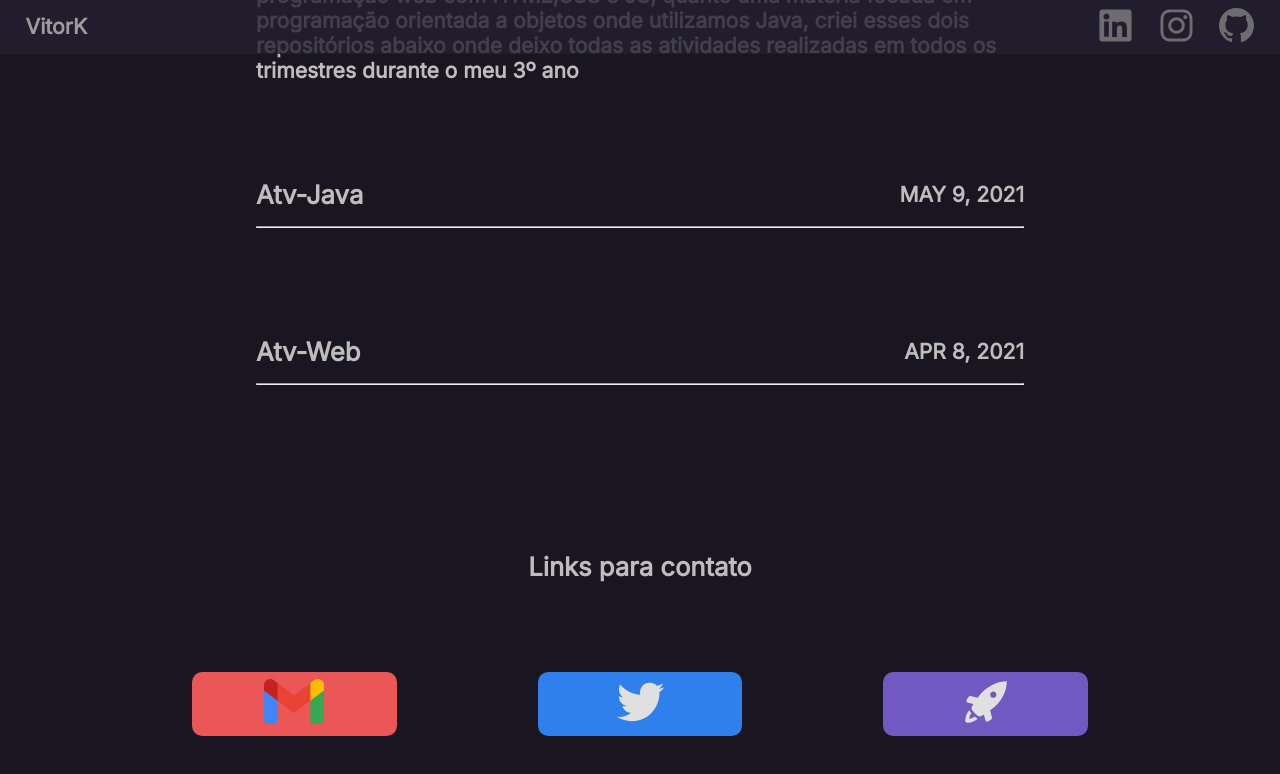
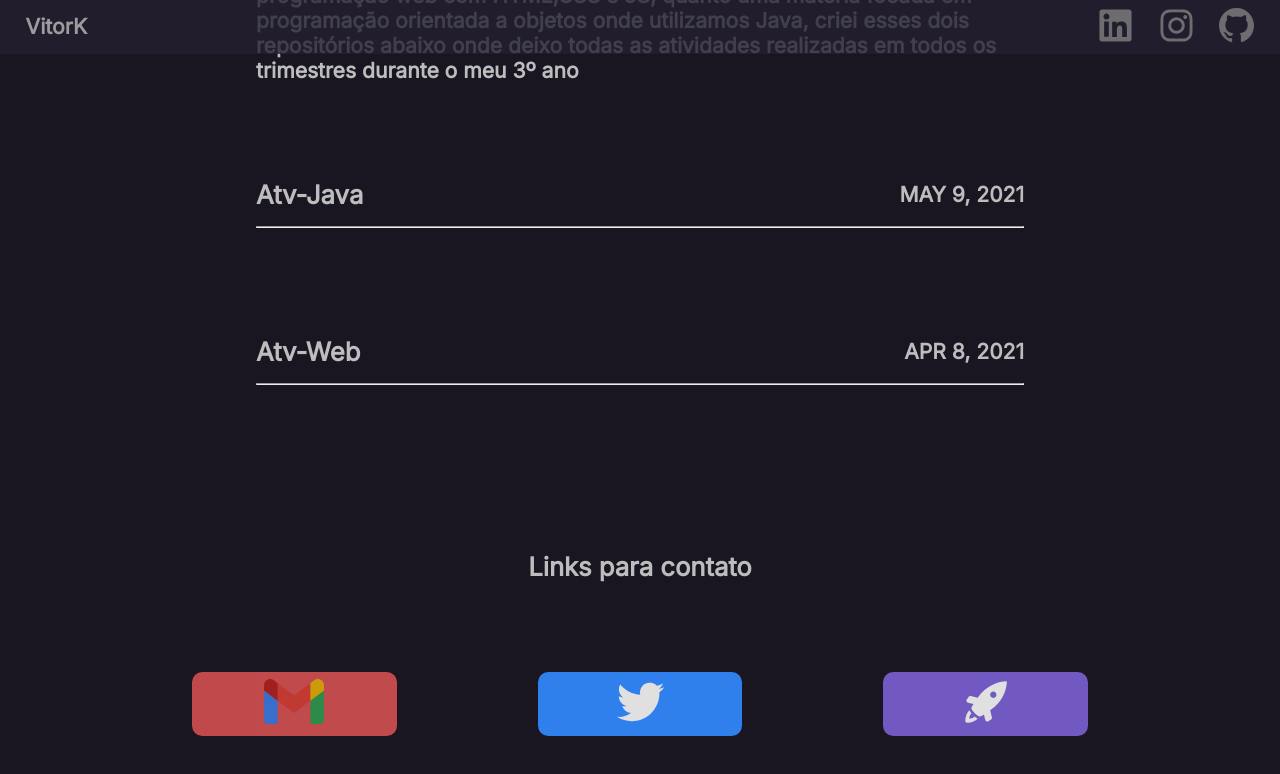
Before and after one commit to Vitor-Klein/Portifolio, a Next.js app: page / in a window 1280 px wide. In both pictures the pointer is over the button 294 px from the left and 2723 px from the top of the page. Shown: the part 2020-2794 px from the top of the page. Built offline with nearby package versions, Linux system fonts and the light colour scheme.

Commit message:
update repos and links

```diff
--- a/src/components/Links/links.module.scss
+++ b/src/components/Links/links.module.scss
@@ -16,6 +16,9 @@
       border: none;
       border-radius: 0.8rem;
       margin-bottom: 5rem;
+    }
+    button:hover{
+      opacity: 0.8;
     }
   }
 }
--- a/src/components/RepoLink/index.tsx
+++ b/src/components/RepoLink/index.tsx
@@ -11,7 +11,7 @@ interface ButtonProps extends ButtonHTMLAttributes<HTMLButtonElement> {
 
 const RepoLink: React.FC<ButtonProps> = ({ children, url = '', name = '', date = '', ...rest }) => {
   return (
-    <>
+    <div className={styles.container}>
       <Link href={url}>
         <button className={styles.repo} onClick={() => { }}>
           <div className={styles.repoTexts}>
@@ -21,7 +21,7 @@ const RepoLink: React.FC<ButtonProps> = ({ children, url = '', name = '', date =
           <hr />
         </button>
       </Link>
-    </>
+    </div>
   )
 }
 
--- a/src/components/RepoLink/repositorio.module.scss
+++ b/src/components/RepoLink/repositorio.module.scss
@@ -1,10 +1,13 @@
+.container{
+  :hover{
+    opacity: 0.9;
+  }
   .repo{
     margin-top: 7.5rem;
     cursor: pointer;
     margin-bottom: 1rem;
     background-color: var(--background);
     border: none;
-
   .repoTexts{
     display: flex;
     justify-content:space-between;
@@ -15,6 +18,7 @@
     margin-top:1.2rem
   }
   }
+}
 
 @media (max-width: 700px) {
   .repo{
```
Lines whose indentation alone changed are shown as unchanged.
